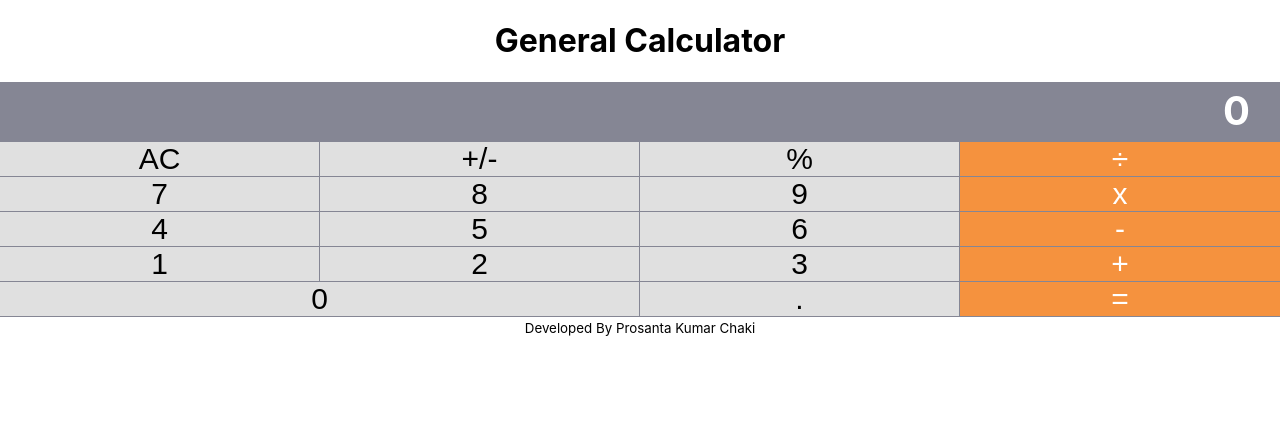
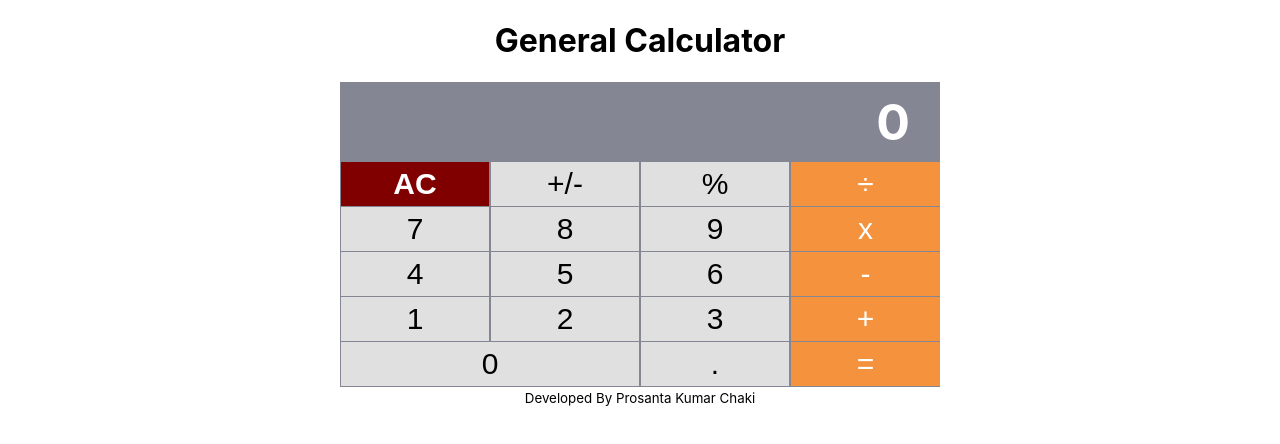
Before and after one commit to ProsantaChaki/React_Calculator, a React (Create React App) app: page / in a window 1280 px wide. Shown: the top 444 px of the page. Built offline with nearby package versions, Linux system fonts and the light colour scheme.

Commit message:
design chenged

```diff
--- a/src/App.css
+++ b/src/App.css
@@ -1,17 +1,10 @@
 .App {
   text-align: center;
+  max-width: 600px;
+  align-content: center;
+  margin: auto;
 }
 
-.App-logo {
-  height: 40vmin;
-  pointer-events: none;
-}
-
-@media (prefers-reduced-motion: no-preference) {
-  .App-logo {
-    animation: App-logo-spin infinite 20s linear;
-  }
-}
 
 .App-header {
   background-color: #282c34;
--- a/src/components/Button.js
+++ b/src/components/Button.js
@@ -11,7 +11,9 @@ export default  class Button extends Component{
         const className = [
             'component-button',
             this.props.orange ? 'orange': '',
-            this.props.wide ? 'wide': ''
+            this.props.wide ? 'wide': '',
+            this.props.AC ? 'AC': ''
+
         ]
         return(
             <div className={className.join(' ').trim()}>
--- a/src/components/ButtonMain.js
+++ b/src/components/ButtonMain.js
@@ -13,7 +13,7 @@ export default class ButtonMain extends Component{
         return(
             <div className={"component-button-main"}>
                 <div>
-                    <Button name="AC" clickHandler={this.handleClick} />
+                    <Button name="AC" clickHandler={this.handleClick} AC />
                     <Button name="+/-" clickHandler={this.handleClick} />
                     <Button name="%" clickHandler={this.handleClick} />
                     <Button name="÷" clickHandler={this.handleClick} orange />
--- a/src/components/css/Button.css
+++ b/src/components/css/Button.css
@@ -8,9 +8,9 @@
     background-color: #e0e0e0;
     border: 0;
     font-size: 30px;
-    margin: 0 1px 0 0;
+    margin: 0 1px 0 1px;
     flex: 1 0 auto;
-    padding: 0;
+    padding: 5px;
 }
 
 .component-button.wide {
@@ -25,3 +25,9 @@
     background-color: #f5923e;
     color: white;
 }
+
+.component-button.AC button{
+    color: white;
+    background: maroon;
+    font-weight: bold;
+}
--- a/src/components/css/Display.css
+++ b/src/components/css/Display.css
@@ -5,11 +5,11 @@
     font-weight: bold;
     width: 100%;
     flex: 0 0 auto;
-    height: 60px;
+    height: 80px;
 }
 
 .components-display > div{
-    font-size: 40px;
-    padding: 4px;
+    font-size: 50px;
+    padding: 10px;
     padding-right: 30px;
 }
--- a/src/logic/Calculate.js
+++ b/src/logic/Calculate.js
@@ -20,7 +20,10 @@ function calculation(firstNumber, secondNumber, operator) {
             alert("Divide by 0 error");
             return "0";
         } else {
-            return firstNum.div(secondNum).toString();
+            if(firstNum % secondNum!=0){
+                return ((firstNum.div(secondNum)).toFixed(4)).toString();
+            }
+            else return firstNum.div(secondNum).toString();
         }
     }
     if (operator === "+/-") {
```
